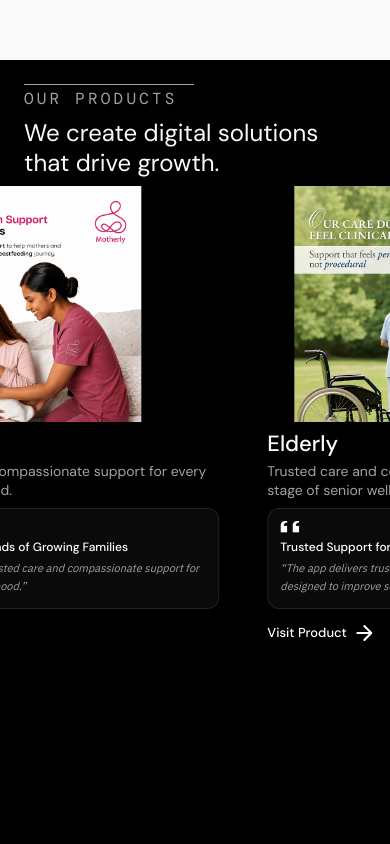
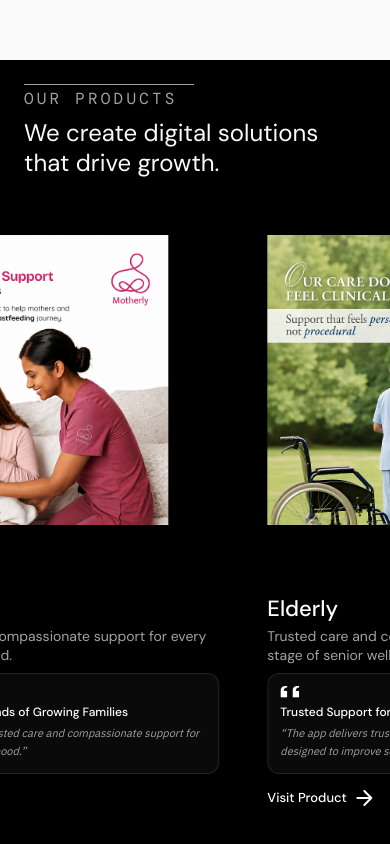
Before and after one commit to vijaytectra/tectra_next_js_website, a Next.js app: page / in a window 390 px wide. Shown: the part 4208-5052 px from the top of the page. Built offline with nearby package versions, Linux system fonts and the light colour scheme.

Commit message:
UI polish: pushed Visit Product to the exact bottom edge of mobile screen

```diff
--- a/components/OurProducts.tsx
+++ b/components/OurProducts.tsx
@@ -90,14 +90,14 @@ export default function OurProducts() {
                 key={product.name}
                 className="w-[100vw] h-full flex items-start lg:items-center justify-center section-shell pb-2 lg:pb-0"
               >
-                <article className="flex w-full max-w-[1200px] flex-col gap-2 sm:gap-8 lg:flex-row lg:items-center lg:gap-12 bg-transparent">
+                <article className="flex w-full max-w-[1200px] h-full flex-col gap-2 sm:gap-8 lg:flex-row lg:items-center lg:gap-12 bg-transparent pb-2 lg:pb-0">
                   {/* Image */}
-                  <div className="relative w-[85%] max-w-[400px] lg:w-[45%] lg:max-w-[500px] shrink-0 h-[28vh] min-h-[180px] max-h-[250px] lg:h-auto lg:aspect-square flex items-center lg:mx-0">
+                  <div className="relative w-[85%] max-w-[400px] lg:w-[45%] lg:max-w-[500px] flex-1 shrink-0 min-h-0 lg:h-auto lg:aspect-square flex items-center lg:mx-0">
                     <Image
                       src={product.image}
                       alt={`${product.name} product preview`}
                       fill
-                      className="object-contain lg:shadow-xl lg:shadow-black/30"
+                      className="object-contain object-left-bottom lg:object-center lg:shadow-xl lg:shadow-black/30"
                       sizes="(max-width: 1024px) 85vw, 50vw"
                     />
                   </div>
```
